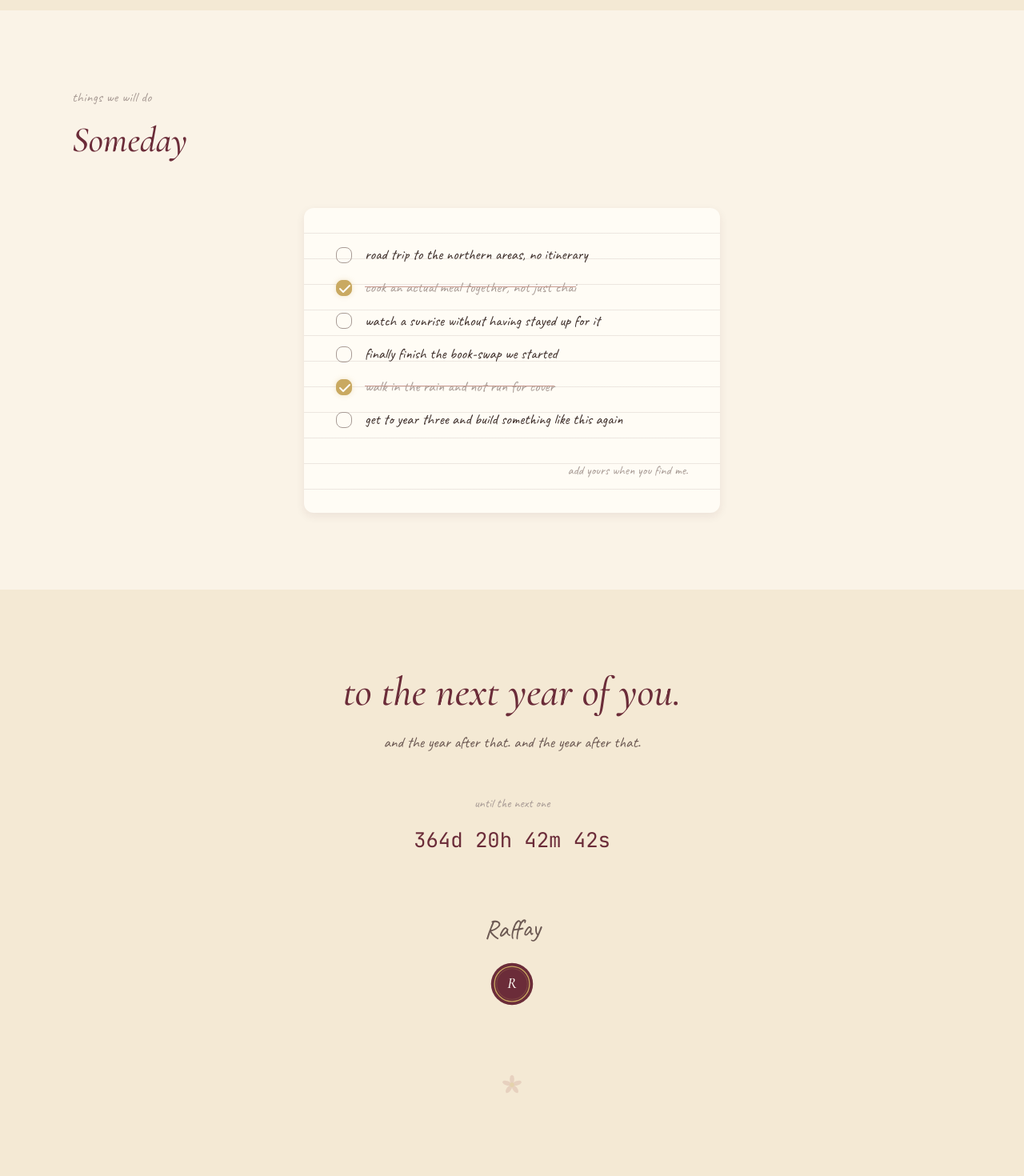
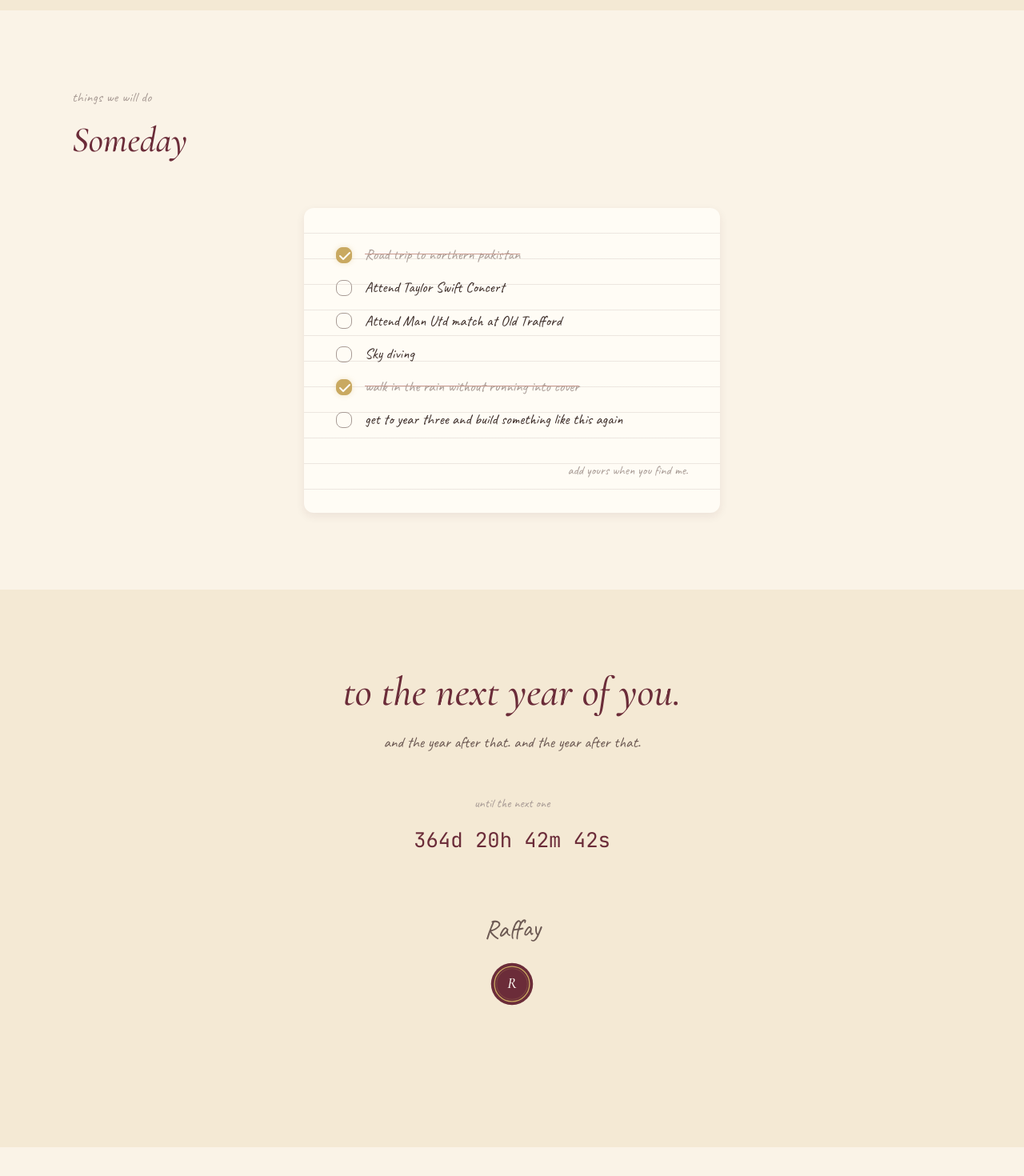
Before and after one commit to abdulraffay-m/personal-website, a React (Vite) app: page / in a window 1280 px wide. Shown: the part 9606-11076 px from the top of the page at 80% size. After the commit the page ends 11040 px from the top, so only its background shows below. Built offline with nearby package versions, Linux system fonts and the light colour scheme.

Commit message:
update: fix letter animation threshold, add future goals, remove secret page

```diff
--- a/src/App.tsx
+++ b/src/App.tsx
@@ -2,8 +2,6 @@
 import { HashRouter, Routes, Route } from 'react-router-dom';
 import Layout from './components/Layout';
 import Home from './pages/Home';
-import SecretPage from './pages/SecretPage';
-
 export default function App() {
   return (
     <HashRouter future={{ v7_startTransition: true, v7_relativeSplatPath: true }}>
@@ -16,7 +14,6 @@ export default function App() {
             </Layout>
           }
         />
-        <Route path="/secret" element={<SecretPage />} />
       </Routes>
     </HashRouter>
   );
--- a/src/content/future.ts
+++ b/src/content/future.ts
@@ -1,3 +1,11 @@
-// src/content/future.ts — add your dreams here
+// src/content/future.ts — real goals
 import type { Dream } from '../types';
-export const future: Dream[] = [];
+
+export const future: Dream[] = [
+  { id: 'trip-north', text: 'Road trip to northern pakistan', done: true },
+  { id: 'taylor-swift', text: 'Attend Taylor Swift Concert', done: false },
+  { id: 'man-utd', text: 'Attend Man Utd match at Old Trafford', done: false },
+  { id: 'sky-diving', text: 'Sky diving', done: false },
+  { id: 'rain-walk', text: 'walk in the rain without running into cover', done: true },
+  { id: 'year-three', text: 'get to year three and build something like this again', done: false },
+];
--- a/src/sections/Letter.tsx
+++ b/src/sections/Letter.tsx
@@ -45,7 +45,7 @@ export default function Letter() {
     if (!el) return;
     const obs = new IntersectionObserver(
       ([entry]) => { if (entry.isIntersecting) setInView(true); },
-      { threshold: 0.2 }
+      { threshold: 0.05 }
     );
     obs.observe(el);
     return () => obs.disconnect();
--- a/src/sections/Outro.tsx
+++ b/src/sections/Outro.tsx
@@ -1,35 +1,19 @@
 // src/sections/Outro.tsx
 import { useState, useEffect } from 'react';
 import { motion } from 'motion/react';
-import { useNavigate } from 'react-router-dom';
 import { timeUntil } from '../lib/daysTogether';
 import { people } from '../content';
-import { petalDrop } from '../lib/confetti';
-import { setSecretFound, secretFound } from '../lib/sessionFlags';
-import { usePrefersReducedMotion } from '../lib/reducedMotion';
-import PetalSVG from '../components/svg/PetalSVG';
 import WaxSeal from '../components/WaxSeal';
 
 const fmt2 = (n: number) => String(n).padStart(2, '0');
 
 export default function Outro() {
-  const navigate = useNavigate();
-  const reduced = usePrefersReducedMotion();
   const [countdown, setCountdown] = useState(() => timeUntil(people.nextAnniversary));
-  const [glowing, setGlowing] = useState(secretFound());
-  const [hovering, setHovering] = useState(false);
 
   useEffect(() => {
     const id = setInterval(() => setCountdown(timeUntil(people.nextAnniversary)), 1000);
     return () => clearInterval(id);
   }, []);
-
-  function onFlowerClick() {
-    setSecretFound();
-    setGlowing(true);
-    if (!reduced) petalDrop({ x: 0.5, y: 0.8 });
-    setTimeout(() => navigate('/secret'), 600);
-  }
 
   return (
     <section id="outro" aria-labelledby="outro-heading" className="relative z-10 bg-paper py-24 px-5 md:px-8 text-center">
@@ -72,33 +56,6 @@ export default function Outro() {
             </p>
             <WaxSeal initial={people.me.initial} size={56} />
           </div>
-
-          {/* Easter egg flower — barely visible, pointer hint only on hover */}
-          <div className="flex justify-center mt-8">
-            <motion.button
-              aria-label="a small surprise"
-              onClick={onFlowerClick}
-              onMouseEnter={() => setHovering(true)}
-              onMouseLeave={() => setHovering(false)}
-              className="relative"
-              style={{ cursor: hovering ? 'pointer' : 'default', opacity: 0.35 }}
-              whileHover={{ opacity: 1 }}
-              transition={{ duration: 0.3 }}
-            >
-              <motion.div
-                animate={hovering || glowing
-                  ? { rotate: 360 }
-                  : { rotate: 0 }
-                }
-                transition={hovering || glowing
-                  ? { duration: 8, repeat: Infinity, ease: 'linear' }
-                  : { duration: 0.5 }
-                }
-              >
-                <PetalSVG size={36} glowing={glowing} />
-              </motion.div>
-            </motion.button>
-          </div>
         </motion.div>
       </div>
     </section>
```
